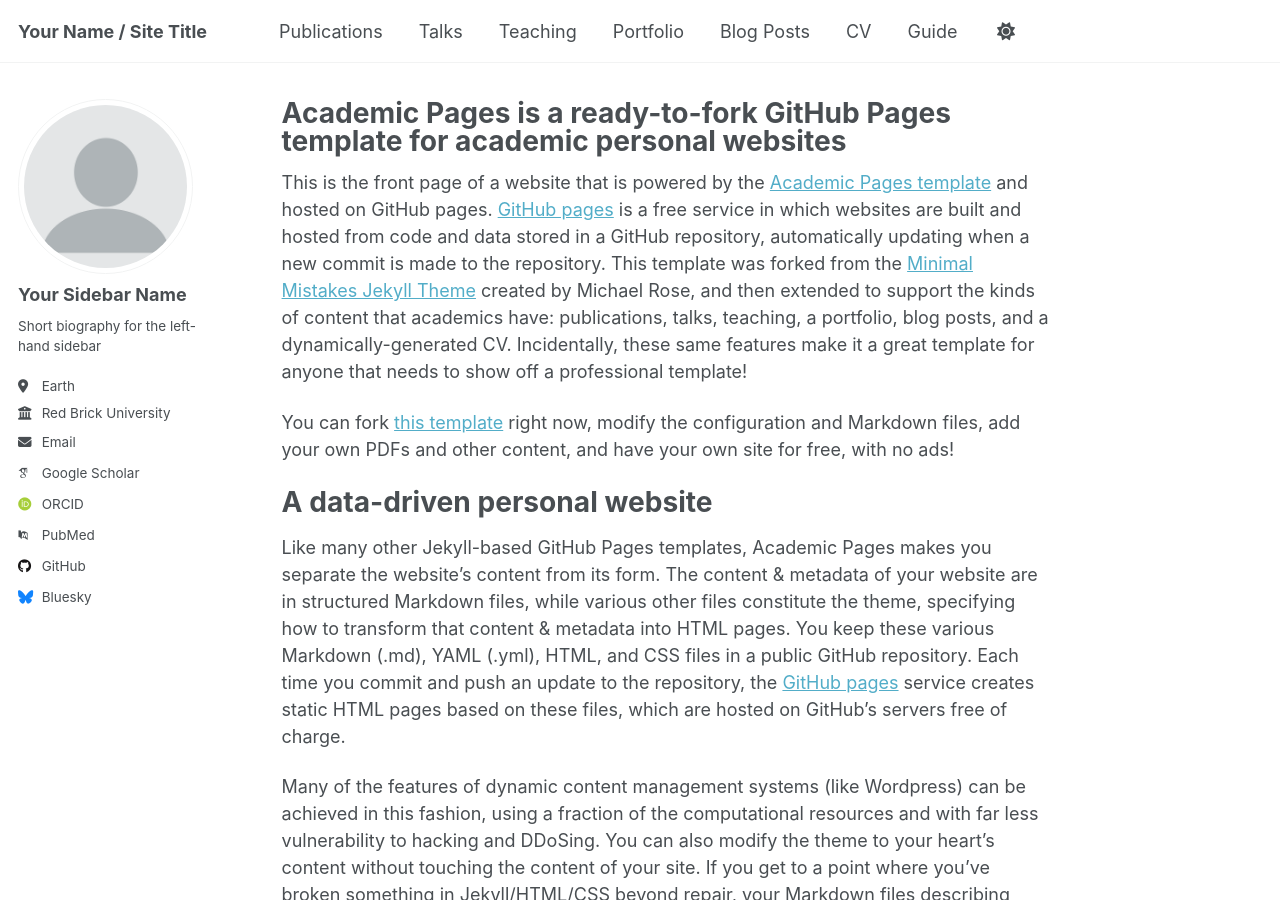
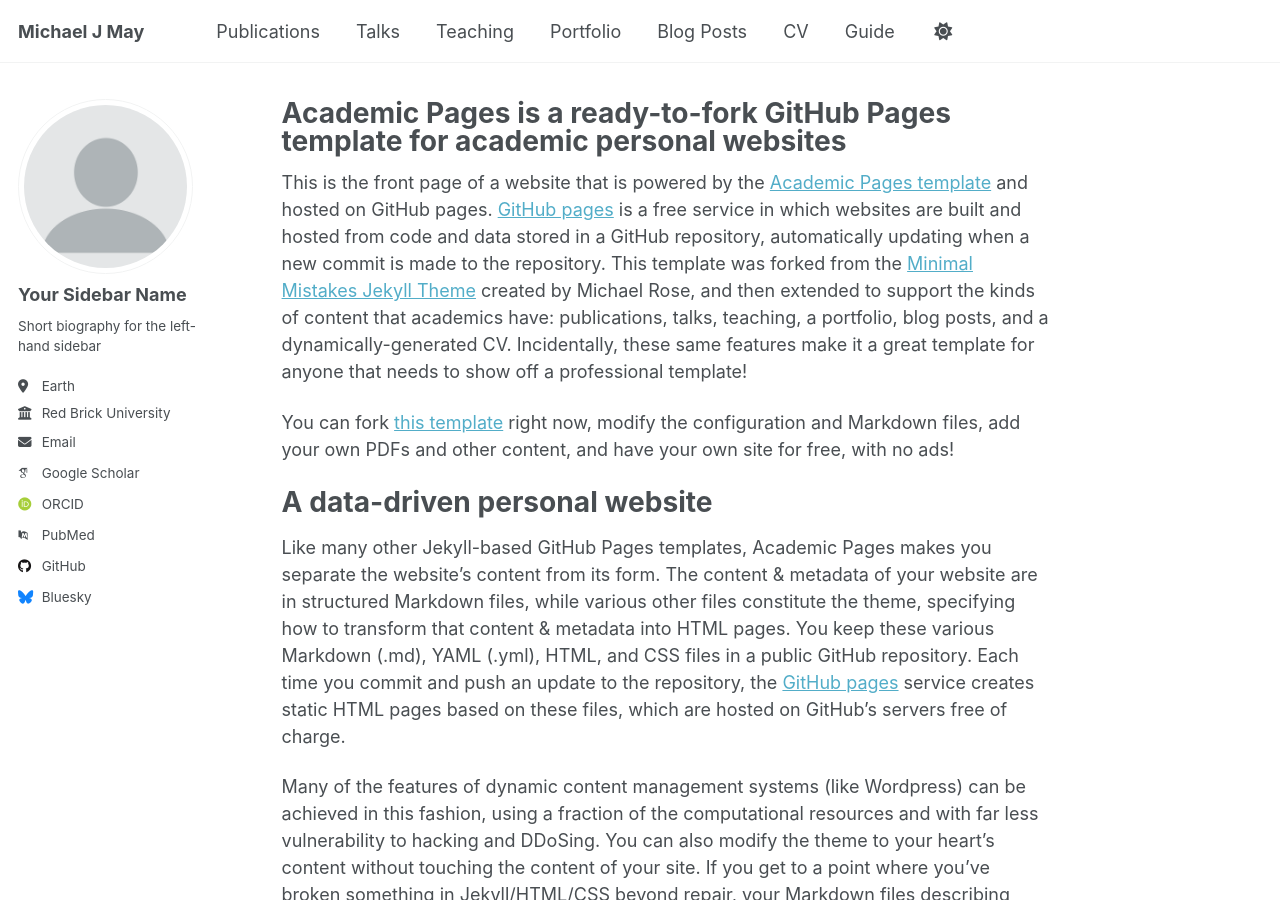
Before and after one commit to tootlife1/tootlife1.github.io, a Jekyll site: the page built from _pages/about.md, in a window 1280 px wide and 900 px high. Built offline with Jekyll 4.4.1, drawn with Linux system fonts in a browser that asks for light colours; some web fonts are replaced; a script that is not in the unit is left out.

Commit message:
Update _config.yml

```diff
--- a/_config.yml
+++ b/_config.yml
@@ -9,7 +9,7 @@
 # Basic Site Settings
 locale                   : "en-US"
 site_theme               : "default" # Currently available options are "default", "air"
-title                    : "Your Name / Site Title"
+title                    : "Michael J May"
 title_separator          : "-"
 name                     : &name "Your Name"
 description              : &description "personal description"
```
